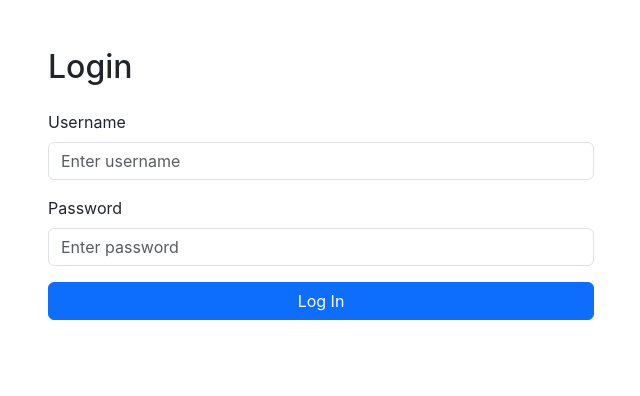
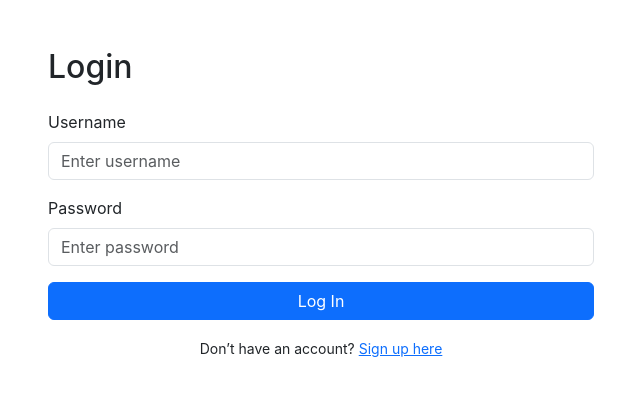
Before and after one commit to itjosephk2/task-tracker-react, a React (Create React App) app: page /login in a window 1280 px wide. Shown: the top 396 px of the page, without its empty margins (319-959 px from the left). Built offline with nearby package versions, Linux system fonts and the light colour scheme.

Commit message:
feat: sign up link

```diff
--- a/src/components/auth/LoginForm.jsx
+++ b/src/components/auth/LoginForm.jsx
@@ -1,7 +1,7 @@
 import React, { useState } from 'react';
 import { Form, Button, Container, Row, Col, Alert } from 'react-bootstrap';
 import { login } from './authService';
-import { useNavigate } from 'react-router-dom';
+import { useNavigate, Link } from 'react-router-dom';
 
 const LoginForm = () => {
   const [formData, setFormData] = useState({ username: '', password: '' });
@@ -21,7 +21,6 @@ const LoginForm = () => {
       const token = response.data.token;
       localStorage.setItem('token', token);
       console.log('Logged in!');
-
       navigate('/home');
     } catch (err) {
       setError('Login failed. Please check your credentials.');
@@ -59,9 +58,15 @@ const LoginForm = () => {
               />
             </Form.Group>
 
-            <Button variant="primary" type="submit" className="w-100">
+            <Button variant="primary" type="submit" className="w-100 mb-3">
               Log In
             </Button>
+
+            <div className="text-center">
+              <small>
+                Don’t have an account? <Link to="/signup">Sign up here</Link>
+              </small>
+            </div>
           </Form>
         </Col>
       </Row>
```
